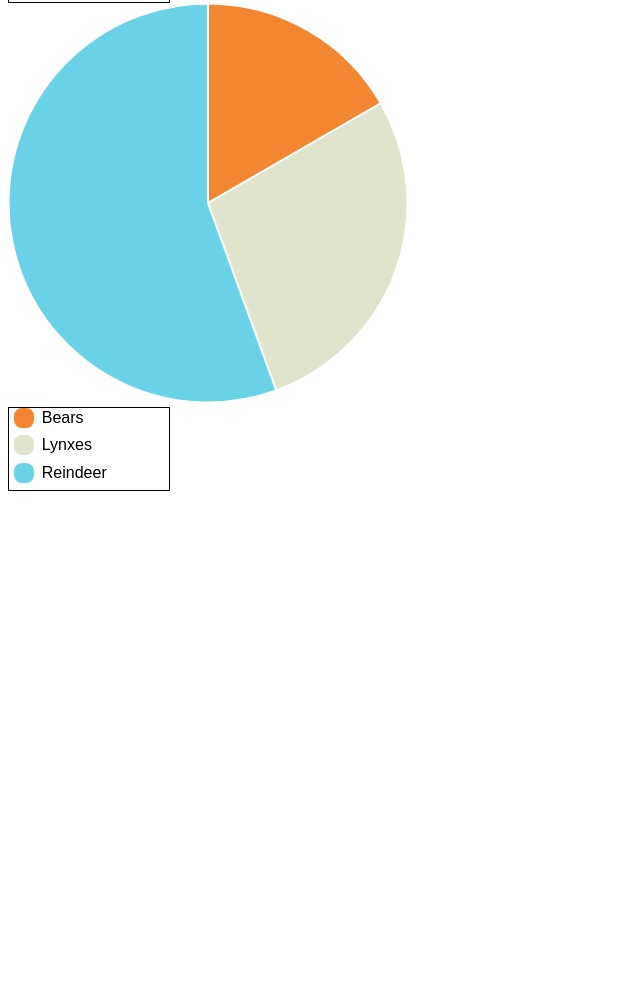
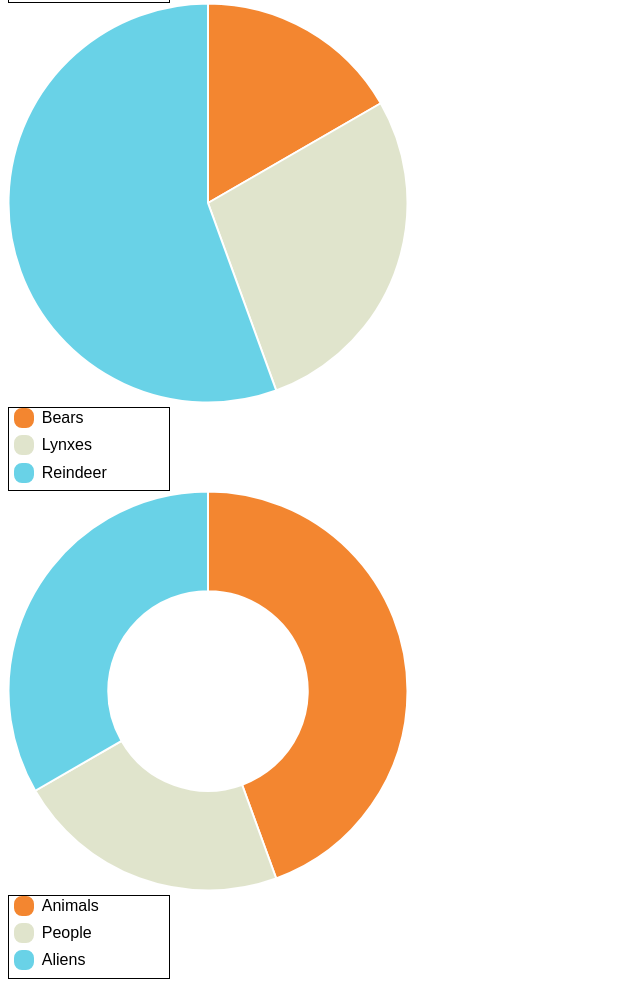
Before and after one commit to bebraw/Chart.js.legend, a plain HTML site: page index.html in a window 1280 px wide. Shown: the part 537-1524 px from the top of the page, without its empty margins (0-640 px from the left). Before the commit the page ends 1036 px from the top, so only its background shows below. Drawn offline with Linux system fonts and the light colour scheme.

Commit message:
Add doughnut example
Related to #13.

```diff
--- a/index.html
+++ b/index.html
@@ -23,5 +23,10 @@
     <canvas id="pieChart" width="400" height="400"></canvas>
     <div id="pieLegend"></div>
 </div>
+
+<div>
+    <canvas id="doughnutChart" width="400" height="400"></canvas>
+    <div id="doughnutLegend"></div>
+</div>
 </body>
 </html>
--- a/src/demo.js
+++ b/src/demo.js
@@ -4,6 +4,7 @@ else window.attachEvent('onload', main);
 function main() {
     lineChart();
     pieChart();
+    doughnutChart();
 }
 
 function lineChart() {
@@ -62,3 +63,28 @@ function pieChart() {
 
     legend(document.getElementById("pieLegend"), data, pieChart);
 }
+
+function doughnutChart() {
+    var data = [
+        {
+            value: 40,
+            color:"#F38630",
+            label: 'Animals'
+        },
+        {
+            value : 20,
+            color : "#E0E4CC",
+            label: 'People'
+        },
+        {
+            value : 30,
+            color : "#69D2E7",
+            label: 'Aliens'
+        }
+    ];
+
+    var ctx = document.getElementById("doughnutChart").getContext("2d");
+    var doughnutChart = new Chart(ctx).Doughnut(data);
+
+    legend(document.getElementById("doughnutLegend"), data, doughnutChart);
+}
```
